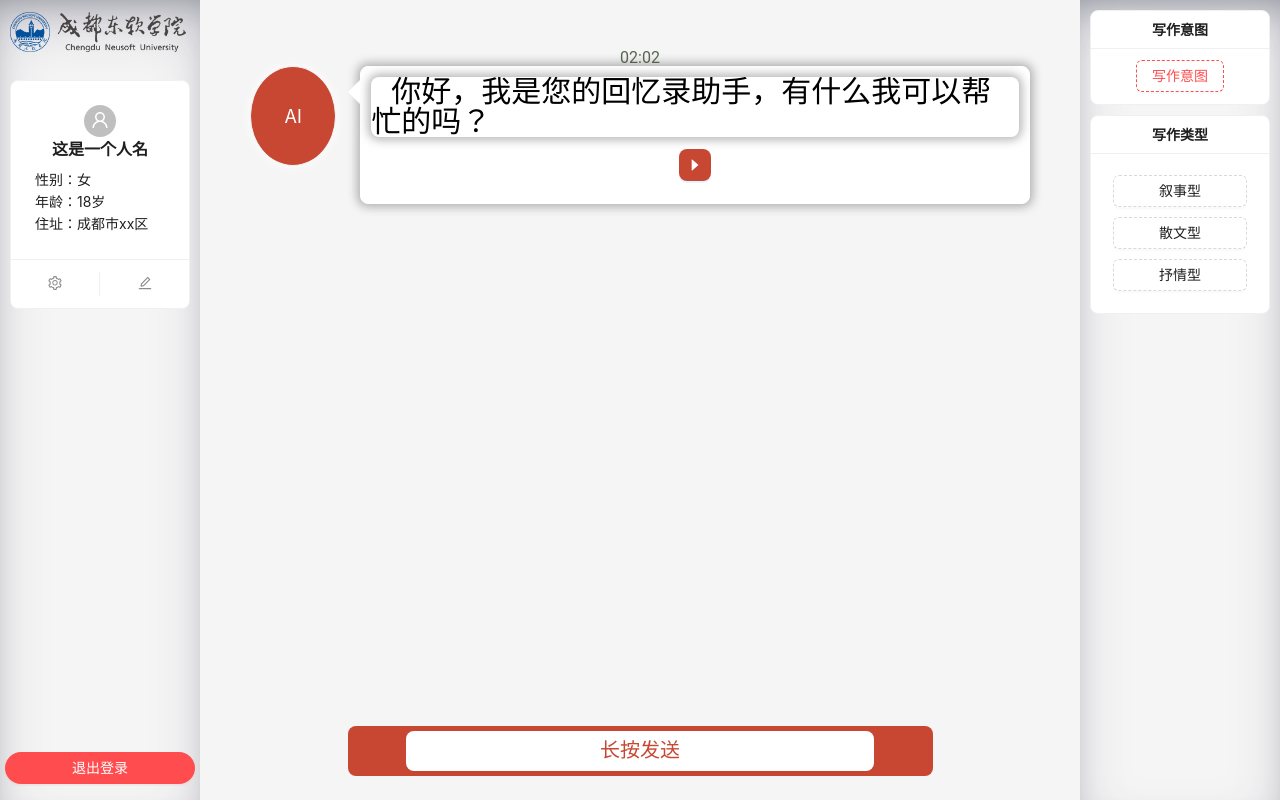
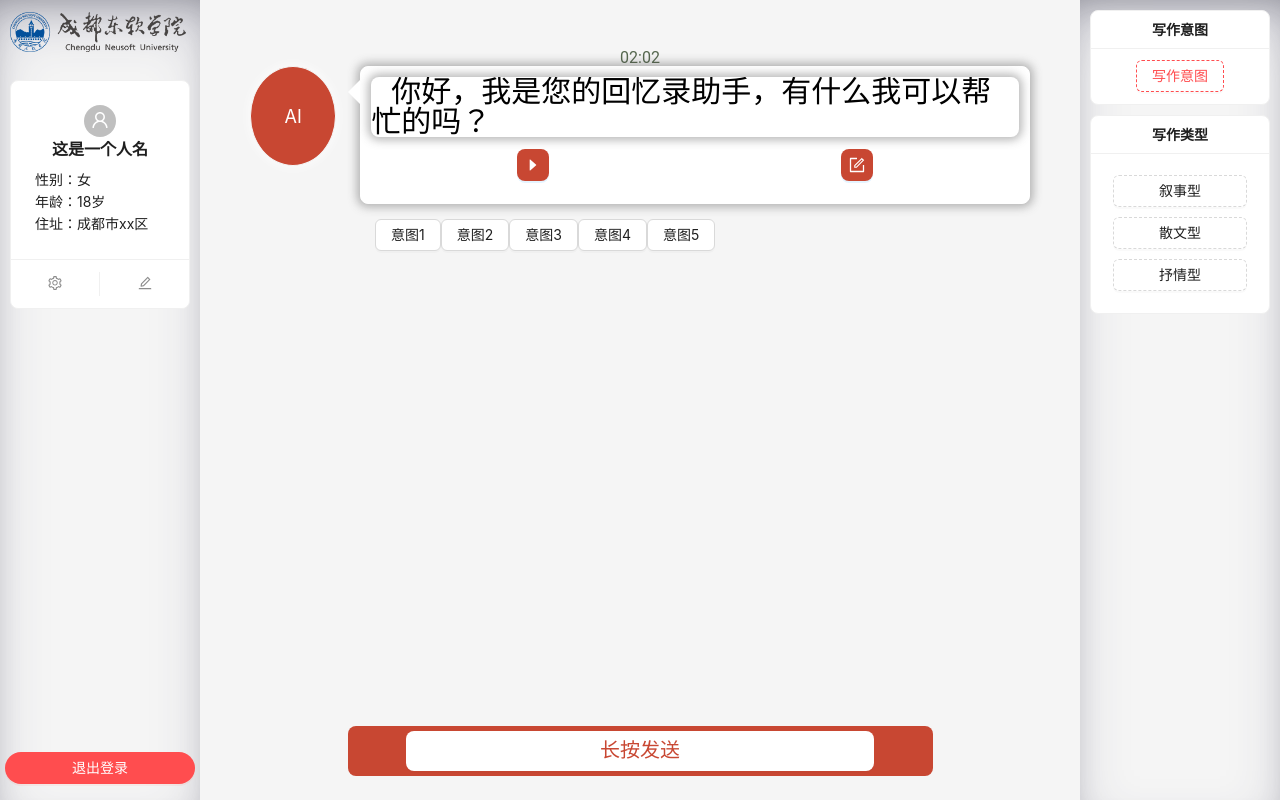
Before and after one commit to lxr1226/collection_of_memories, a Vue app: page /#/MainPage in a window 1280 px wide. Built offline with nearby package versions, Linux system fonts and the light colour scheme.

Commit message:
添加意图按钮与编辑按钮

```diff
--- a/components.d.ts
+++ b/components.d.ts
@@ -21,9 +21,11 @@ declare module 'vue' {
     ALayoutContent: typeof import('ant-design-vue/es')['LayoutContent']
     ALayoutFooter: typeof import('ant-design-vue/es')['LayoutFooter']
     ALayoutSider: typeof import('ant-design-vue/es')['LayoutSider']
+    AmendButton: typeof import('./src/components/mains/main-page/content/content-page/AmendButton.vue')['default']
     ASpin: typeof import('ant-design-vue/es')['Spin']
     ATypographyTitle: typeof import('ant-design-vue/es')['TypographyTitle']
     Content: typeof import('./src/components/mains/main-page/content/Content.vue')['default']
+    Intention: typeof import('./src/components/mains/main-page/content/content-page/Intention.vue')['default']
     PersonalInformation: typeof import('./src/components/mains/main-page/PersonalInformation.vue')['default']
     RouterLink: typeof import('vue-router')['RouterLink']
     RouterView: typeof import('vue-router')['RouterView']
--- a/src/components/mains/main-page/content/content-page/Ai.vue
+++ b/src/components/mains/main-page/content/content-page/Ai.vue
@@ -13,10 +13,14 @@
             </div>
             <div class="custom-tooltip-button">
               <VoiceButton :content="tooltip.content"/>
+              <AmendButton :content="tooltip.content"/>
             </div>
           </div>
         </div>
       </div>
+    </div>
+    <div class="intention">
+      <Button v-for="(buttonText, index) in buttons" :key="index">{{ buttonText }}</Button>
     </div>
   </div>
   </template>
@@ -24,9 +28,11 @@
   import {ref, onMounted, watch, defineComponent, onUpdated} from 'vue';
   import {Avatar as AAvatar, Popconfirm as APopconfirm} from 'ant-design-vue';
   import { CaretRightOutlined } from '@ant-design/icons'
+  import { Button } from 'ant-design-vue'
   import VoiceButton from '../content-page/VoiceButton.vue';
+  import AmendButton from '../content-page/AmendButton.vue';
   import Time from '../content-page/Time.vue'
-
+  const buttons = ref<string[]>(['意图1', '意图2', '意图3', '意图4', '意图5']);
   interface TooltipData {
     height: string;
     overflow: string;
@@ -57,6 +63,13 @@
   );
   </script>
   <style scoped>
+  .intention{
+    width: 100%;
+    margin:10px 120px auto;
+    font-size: 16px;
+    color: #56684f;
+    padding:5px
+  }
   .left .ai {
     background: #c84732;
     background-size: cover;
--- /dev/null
+++ b/src/components/mains/main-page/content/content-page/AmendButton.vue
@@ -0,0 +1,49 @@
+<template>
+    <div>
+      <Button
+        v-for="(button, index) in buttons"
+        :key="index"
+        type="primary"
+        :style="{ backgroundColor:button.active ?button.styles.bgplay:button.styles.bgpause , borderRadius: '8px', color: '#fff' }"
+        :icon="button.active ? button.icons.pause : button.icons.play"
+        @click="toggleButtonStyle(button)"
+        >
+
+      </Button>
+    </div>
+
+  </template>
+
+  <script setup lang="ts">
+  import { ref, onMounted } from 'vue'
+  import { Button } from 'ant-design-vue'
+  import { h } from 'vue';
+  import { CloseOutlined ,FormOutlined} from '@ant-design/icons-vue'
+  import { defineProps } from 'vue'
+  const textToSynthesize = ref('')
+  const player = ref<HTMLAudioElement | null>(null)
+  const props = defineProps({
+    content: String // 声明一个名为 content 的 prop，类型为字符串
+  })
+  // 定义按钮数据
+  const buttons = ref([
+    {
+      id: 1,
+      styles: {
+        bgplay: '#56684f',
+        bgpause: '#c84732',
+      },
+      icons: {
+        play: h(FormOutlined), // 播放图标
+        pause: h(CloseOutlined) // 暂停图标
+      },
+      active: false // 初始状态为非激活状态
+    }
+  ])
+  const toggleButtonStyle = (button: { active: boolean; id: number }) => {
+    button.active = !button.active
+  }
+
+
+  </script>
+  <style scoped></style>
--- /dev/null
+++ b/src/components/mains/main-page/content/content-page/Intention.vue
@@ -0,0 +1,11 @@
+<template>
+    <div class="box">
+
+    </div>
+  </template>
+
+  <script setup lang="ts">
+  </script>
+
+<style scoped>
+</style>
--- a/src/components/mains/main-page/content/content-page/VoiceButton.vue
+++ b/src/components/mains/main-page/content/content-page/VoiceButton.vue
@@ -70,17 +70,23 @@ const buttons = ref([
 
 // 点击按钮时切换样式的函数
 const toggleButtonStyle = (button: { active: boolean; id: number }) => {
+  try {
+    // 如果按钮是激活状态，则暂停音频并切换到初始样式
     if (button.active) {
       pauseAudio()
     } else {
-    // 如果按钮是非激活状态，则切换到新样式
+      // 如果按钮是非激活状态，则播放音频并切换到新样式
       synthesizeAndPlay(button.id, button.active)
     }
     // 切换按钮状态
     button.active = !button.active
+  } catch (error) {
+    console.error('Error toggling button style:', error)
+  }
 }
 // 定义全局变量 audio
 let audio: any
+
 async function synthesizeAndPlay(buttonId: number, active: boolean) {
   const button = buttonId
   if (!props.content) {
@@ -89,10 +95,13 @@ async function synthesizeAndPlay(buttonId: number, active: boolean) {
   }
 
   try {
-    // console.log(props.content)
+    console.log(props.content)
     const apiUrl = `http://47.108.144.113:8906/synthesize?text=${encodeURIComponent(props.content)}`
-
-    const response = await fetch(apiUrl)
+    const response = await fetch(apiUrl, {
+      headers: {
+        'Authorization': 'bearer' // 将请求头内容传递给后端
+      }
+    })
     /* console.log(response.ok) */
     if (!response.ok) {
       throw new Error(`Failed to fetch synthesized audio. Status: ${response.status}`)
--- a/src/components/mains/main-page/footer/VoiceInput.vue
+++ b/src/components/mains/main-page/footer/VoiceInput.vue
@@ -91,7 +91,8 @@ const config = {
 const sendDataToBackend = (wavBlob:Blob) => {
   axios.post('http://47.108.144.113:8906/transcribeAudio', wavBlob, config)
     .then((response) => {
-      if (response.data) {
+      console.log(response.data.data.body)
+      if (response.data.data.body) {
         const responseData = response.data.data.body.replace(/^\[|]$/g, '');
         sendDataToParent(responseData,false);
         sendMessage(responseData);
--- a/src/views/mains/MainPage.vue
+++ b/src/views/mains/MainPage.vue
@@ -61,19 +61,19 @@
 import type { CSSProperties } from 'vue'
 import VoiceInput from '@/components/mains/main-page/footer/VoiceInput.vue'
 import AI from '@/components/mains/main-page/content/content-page/Ai.vue'
-
+import PersonalInformation from '@/components/mains/main-page/PersonalInformation.vue'
 import { ref } from 'vue'
 import Content from '../../components/mains/main-page/content/Content.vue'
 // import VoiceInput from '../../components/footer/VoiceInput.vue';
 const isAIVisible=ref(false)
 const contents ='请说出您的写作意图'
-// const contentStyle: CSSProperties = {
-//   textAlign: 'left',
-//   minHeight: 120,
-//   lineHeight: '50px',
-//   color: '#fff',
-//   backgroundColor: '#eee'
-// }
+const contentStyle: CSSProperties = {
+  textAlign: 'left',
+  minHeight: 120,
+  lineHeight: '50px',
+  color: '#fff',
+  backgroundColor: '#eee'
+}
 
 const siderStyle: CSSProperties = {
   position: 'relative',
@@ -125,9 +125,7 @@ const handleClick=()=>{
 
 <style scoped>
 .main {
-  /* min-height:100%;在电脑屏幕稍大的地方显示有滑动条 */
   max-height: 100%;
-
 }
 
 .login-out {
@@ -137,7 +135,6 @@ const handleClick=()=>{
   right: 5px;
   margin: 0 auto;
 }
-
 .content-wrapper {
   height: 100%; /* 使内容区域撑满父元素 */
 }
```
Lines whose indentation alone changed are shown as unchanged.
